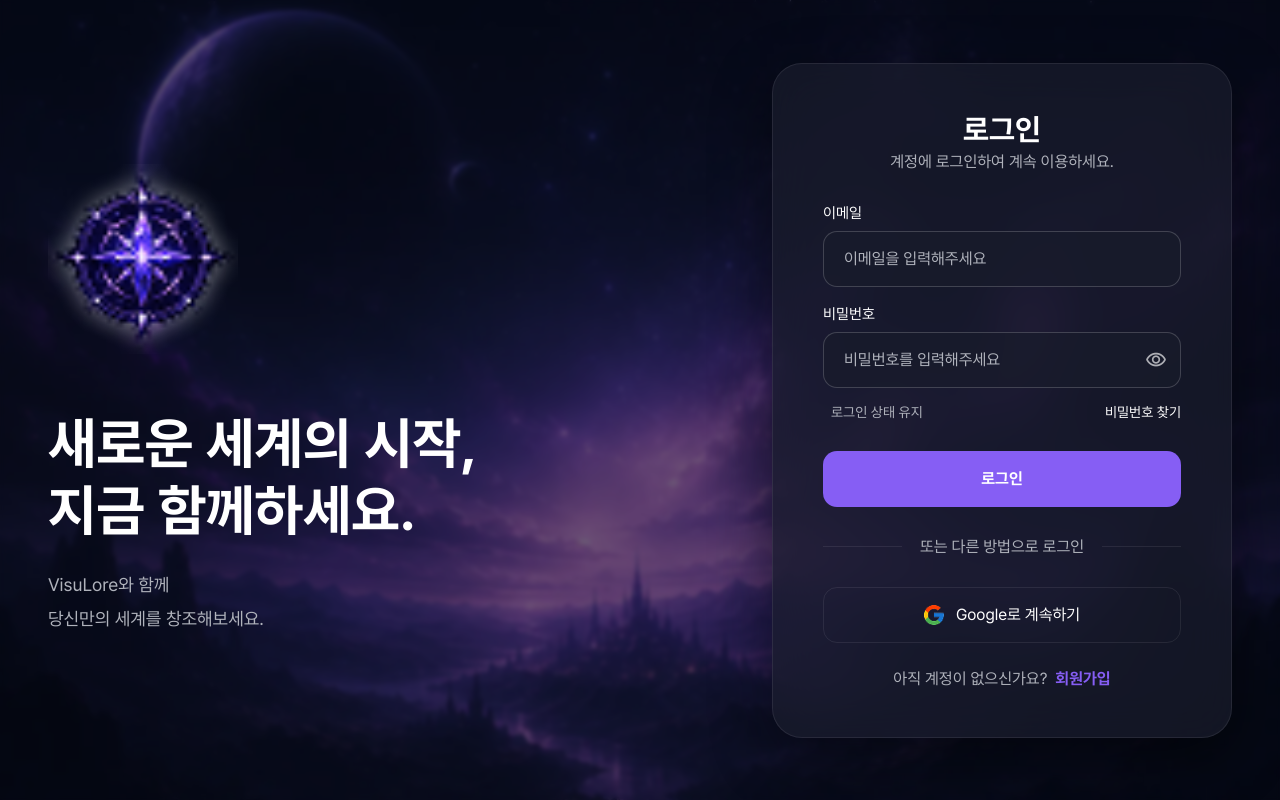
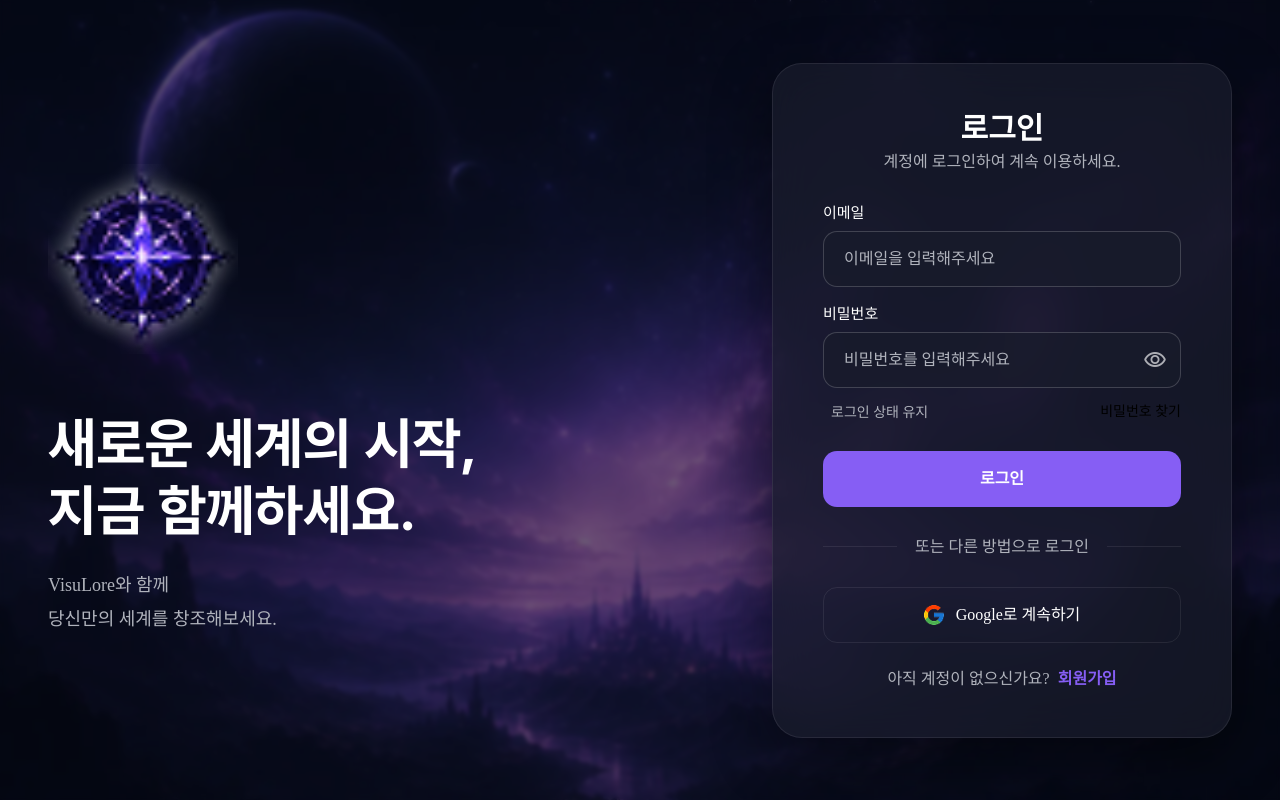
Before and after one commit to eodrn7021-cell/est_13_3st_project, a Next.js app: page /login in a window 1280 px wide. Built offline with nearby package versions, Linux system fonts and the light colour scheme.

Commit message:
feat: global.scss 복구, authinput 제작, input 복구

```diff
--- a/app/globals.scss
+++ b/app/globals.scss
@@ -1,73 +1,18 @@
-@use "../styles/abstracts/colors" as *;
-@use "../styles/abstracts/variables" as *;
-
-*,
-*::before,
-*::after {
-  margin: 0;
-  padding: 0;
-  box-sizing: border-box;
-}
-
-html,
-body {
-  width: 100%;
-  min-height: 100%;
-}
-
-body {
-  min-height: 100vh;
-  background: $color_background_deep;
-  color: $color_white;
-  font-family: $font_family_kr;
-  overflow-x: hidden;
-}
-
-a {
-  color: inherit;
-  text-decoration: none;
-}
-
-button,
-input,
-textarea {
-  font: inherit;
-  border: none;
-  outline: none;
-}
-
-button {
-  cursor: pointer;
-  background: none;
-}
-
-img {
-  display: block;
-  max-width: 100%;
-}
-
-ul,
-ol {
-  list-style: none;
-}
+@use "../styles/base/reset";
+@use "../styles/base/typography";
 
 .material-symbols-rounded {
-  display: inline-flex;
-  align-items: center;
-  justify-content: center;
-
-  font-size: 22px;
+  font-family: "Material Symbols Rounded", sans-serif !important;
+  font-weight: normal;
+  font-style: normal;
+  font-size: 24px;
   line-height: 1;
-
-  color: inherit;
-
+  letter-spacing: normal;
+  text-transform: none;
+  display: inline-block;
+  white-space: nowrap;
+  word-wrap: normal;
+  direction: ltr;
+  -webkit-font-smoothing: antialiased;
   user-select: none;
-
-  transition: color 0.2s ease;
-
-  font-variation-settings:
-    "FILL" 0,
-    "wght" 400,
-    "GRAD" 0,
-    "opsz" 24;
 }
--- a/app/page.jsx
+++ b/app/page.jsx
@@ -76,6 +76,8 @@ const HomePage = () => {
             </section>
 
             <CategoryList />
+
+            <PopularStories />
           </div>
         </div>
       </main>
--- /dev/null
+++ b/components/form/AuthInput/AuthInput.module.scss
@@ -0,0 +1,68 @@
+@use "../../styles/abstracts/colors" as *;
+@use "../../styles/abstracts/variables" as *;
+
+.wrapper {
+  width: 100%;
+}
+
+.label {
+  display: block;
+  margin-bottom: 8px;
+
+  color: $color_white;
+
+  font-size: 14px;
+  font-weight: 500;
+}
+
+.inputBox {
+  position: relative;
+
+  display: flex;
+  align-items: center;
+}
+
+.input {
+  width: 100%;
+  height: 56px;
+
+  padding: 0 18px;
+
+  border-radius: 14px;
+
+  font-size: 16px;
+
+  border: 1px solid rgba(255, 255, 255, 0.15);
+
+  background: rgba(25, 28, 43, 0.7);
+
+  color: $color_white;
+
+  transition: 0.25s;
+
+  &::placeholder {
+    color: $color_secondary_dark;
+  }
+
+  &:focus {
+    border-color: $color_primary;
+
+    box-shadow: 0 0 0 4px rgba(134, 94, 244, 0.18);
+  }
+}
+
+.icon {
+  position: absolute;
+
+  right: 18px;
+  top: 50%;
+
+  transform: translateY(-50%);
+
+  display: flex;
+  align-items: center;
+
+  color: $color_secondary_dark;
+
+  cursor: pointer;
+}
--- a/components/form/Input/Input.module.scss
+++ b/components/form/Input/Input.module.scss
@@ -1,73 +1,3 @@
-@use "../../styles/abstracts/index" as *;
-
-.wrapper {
-  width: 100%;
-}
-
-.label {
-  display: block;
-  margin-bottom: 8px;
-
-  color: $text;
-
-  font-size: 14px;
-
-  font-weight: 500;
-}
-
-.inputBox {
-  position: relative;
-
-  display: flex;
-
-  align-items: center;
-}
-
-.input {
-  width: 100%;
-  height: 56px;
-
-  padding: 0 18px;
-
-  border-radius: $radius;
-
-  font-size: 16px;
-
-  border: 1px solid rgba(255, 255, 255, 0.15);
-
-  background: rgba(255, 255, 255, 0.08);
-
-  color: $text;
-
-  transition: $transition;
-
-  &::placeholder {
-    color: $placeholder-login;
-  }
-
-  &:focus {
-    border-color: $primary;
-
-    box-shadow: 0 0 0 4px rgba(134, 94, 244, 0.18);
-  }
-}
-
-.icon {
-  position: absolute;
-
-  right: 18px;
-
-  top: 50%;
-
-  transform: translateY(-50%);
-
-  display: flex;
-
-  align-items: center;
-
-  color: $text-secondary;
-
-  cursor: pointer;
 @use "../../../styles/abstracts/_colors.scss" as colors;
 @use "../../../styles/abstracts/_variables.scss" as variables;
 
@@ -131,7 +61,9 @@
   border: 1px solid colors.$color_secondary_dark;
   border-radius: 12px;
   color: colors.$color_white;
-  transition: border-color 0.2s ease, box-shadow 0.2s ease;
+  transition:
+    border-color 0.2s ease,
+    box-shadow 0.2s ease;
   overflow: hidden;
 
   &:hover:not(.disabled) {
```
Also changed, not shown: components/form/AuthInput/AuthInput.jsx (added, +45 -0 lines), components/form/Input/Input.jsx (+2 -46 lines), styles/abstracts/_mixins.scss (deleted, +0 -16 lines).
